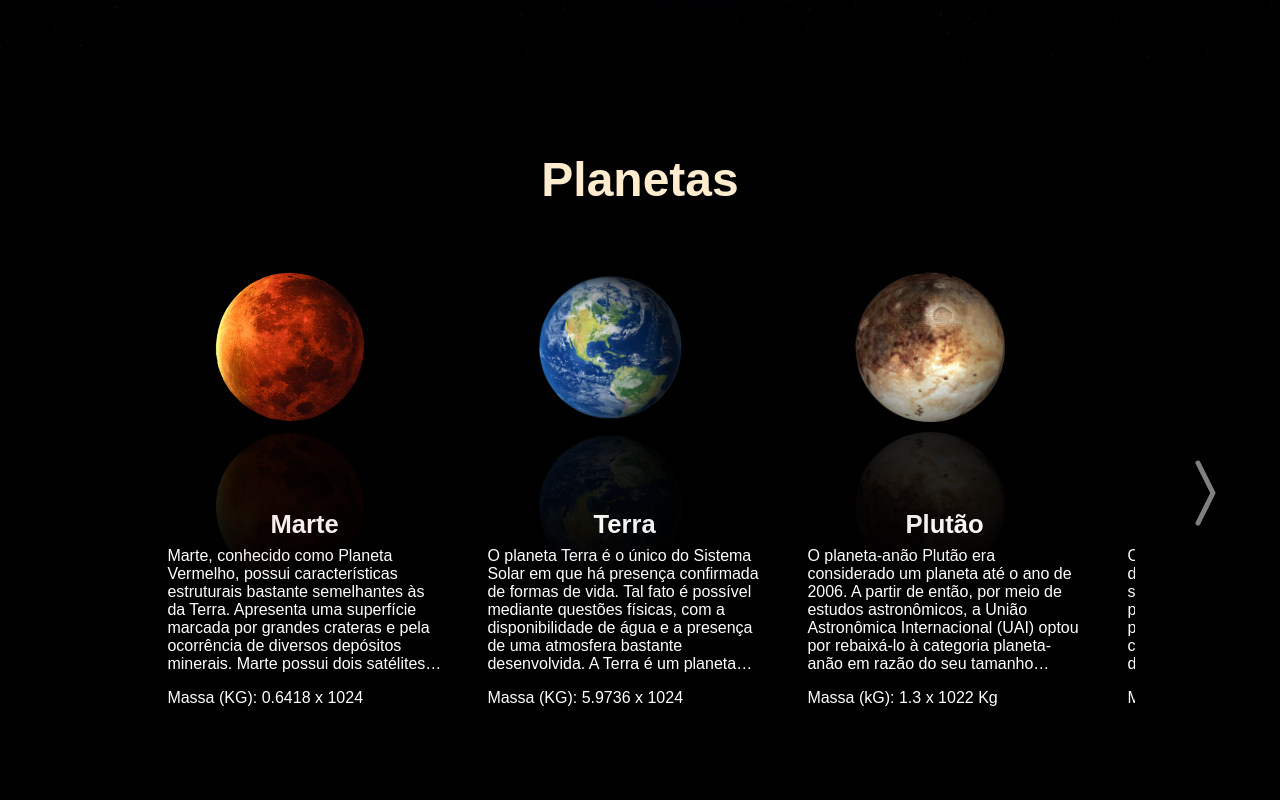
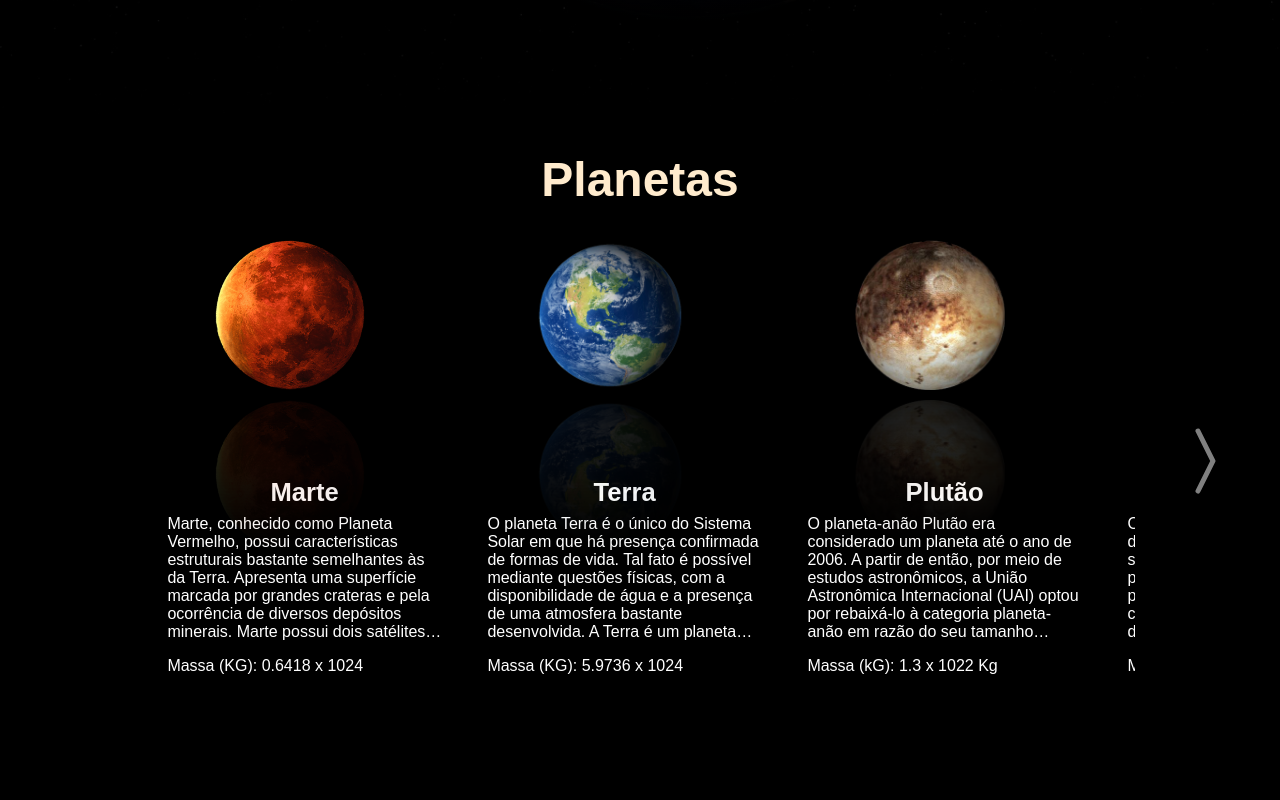
Before and after one commit to kayo12/langing-page-space, a Next.js app: page / in a window 1280 px wide. Shown: the part 780-1580 px from the top of the page. Built offline with nearby package versions, Linux system fonts and the light colour scheme; a web font is replaced by a local one.

Commit message:
slide: função que calcula o limite do carousel foi ajustado

```diff
--- a/src/components/Planets.tsx
+++ b/src/components/Planets.tsx
@@ -16,8 +16,8 @@ export default function Planetas(props) {
 
     const ShowHidden = () => {
       showBf.style.display = carouselScroll.scrollLeft == 0 ? "none" : "block";
-      showBf.style.display =
-        carouselScroll.scrollLeft == carouselScroll.scrollWidth
+      showAf.style.display =
+        Math.ceil(carouselScroll.scrollLeft) == maxWidth
           ? "none"
           : "block";
     };
--- a/src/styles/globals.css
+++ b/src/styles/globals.css
@@ -55,8 +55,8 @@ a {
   color: blanchedalmond;
   font-size: 3rem;
   font-weight: bolder;
-  margin-top: 1rem;
-  margin-bottom: 3rem;
+ padding-top: 1rem;
+  margin-bottom: 1rem;
 }
 
 .nav-menu {
@@ -270,6 +270,9 @@ a:hover:after {
   padding: 0.6rem;
   margin-top: 80px;
 }
+
+
+
 
 .btn-before,
 .btn-after {
```
